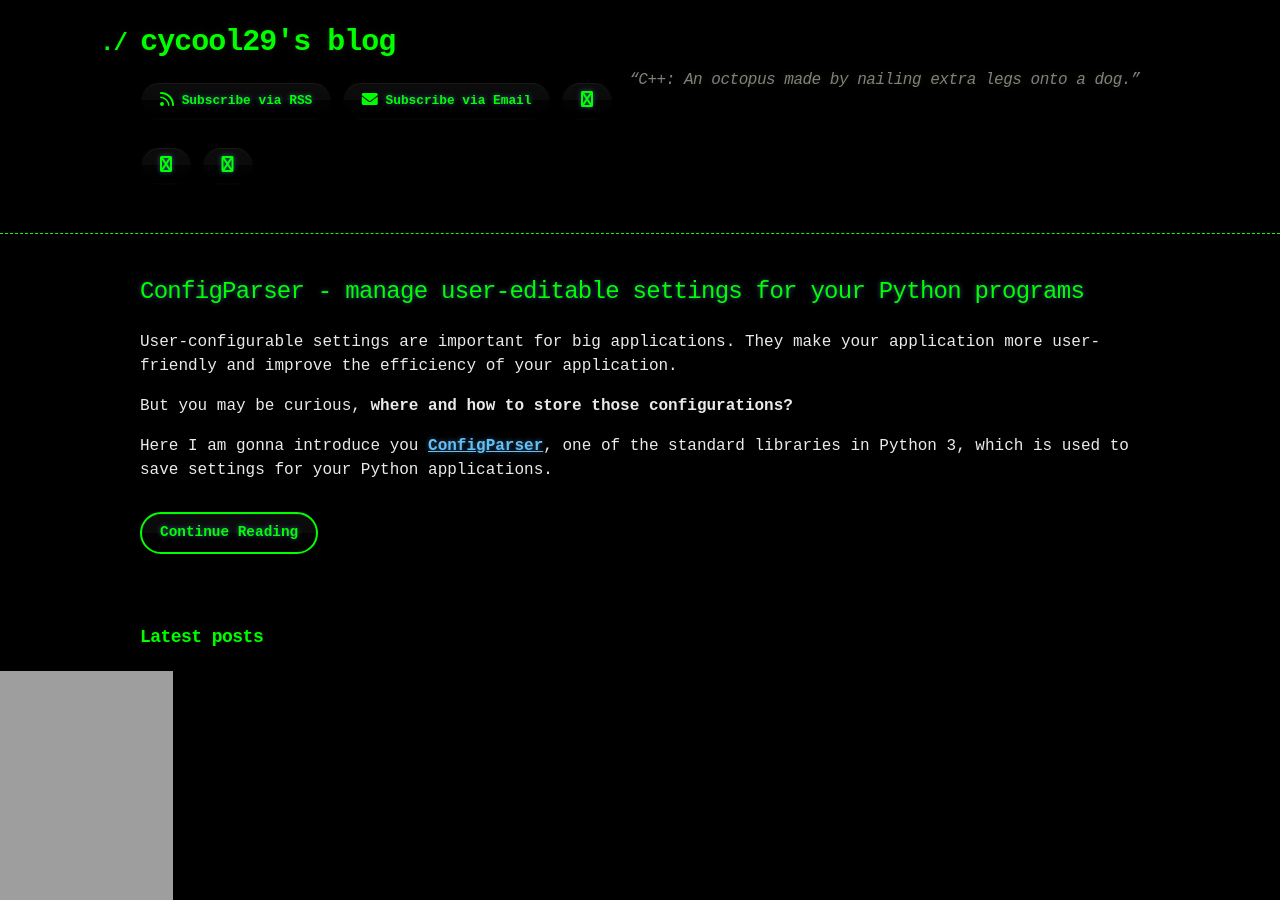
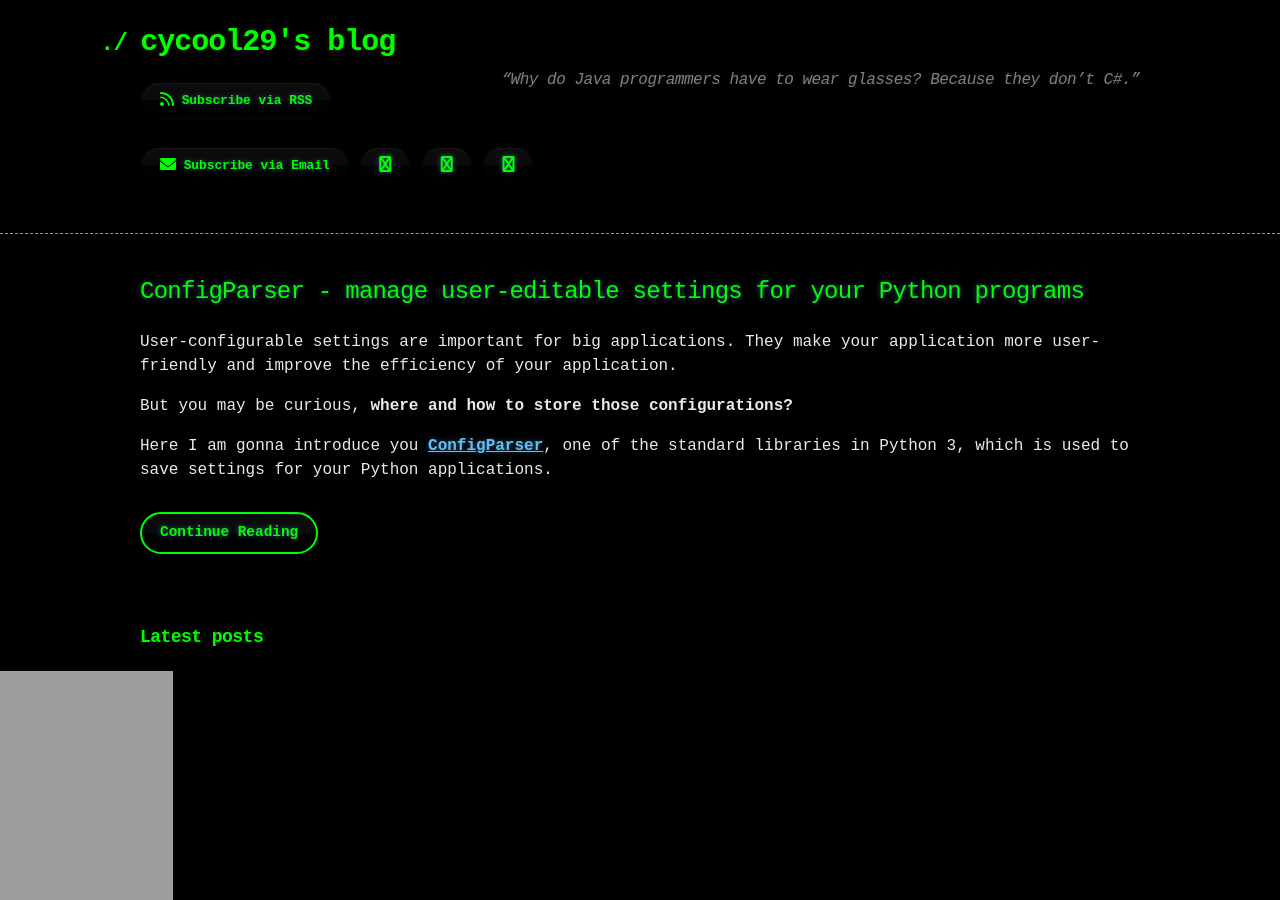
Before and after one commit to cycool29/cycool29.github.io, a Jekyll site: the page built from index.md, in a window 1280 px wide and 900 px high. Built offline with Jekyll 4.4.1, drawn with Linux system fonts in a browser that asks for light colours; a style sheet for code colours, icons or effects is not loaded.

Commit message:
Update quotes

```diff
--- a/_config.yml
+++ b/_config.yml
@@ -1,5 +1,5 @@
 title: cycool29's blog
-description: "“C++: An octopus made by nailing extra legs onto a dog.” "
+description: "“Why do Java programmers have to wear glasses? Because they don’t C#.” "
 bio: A high school student. Intermediate in Python, Git, Bash. Learning JavaScript. He/Him. "
 author: cycool29
 url: https://cycool29.github.io
```
